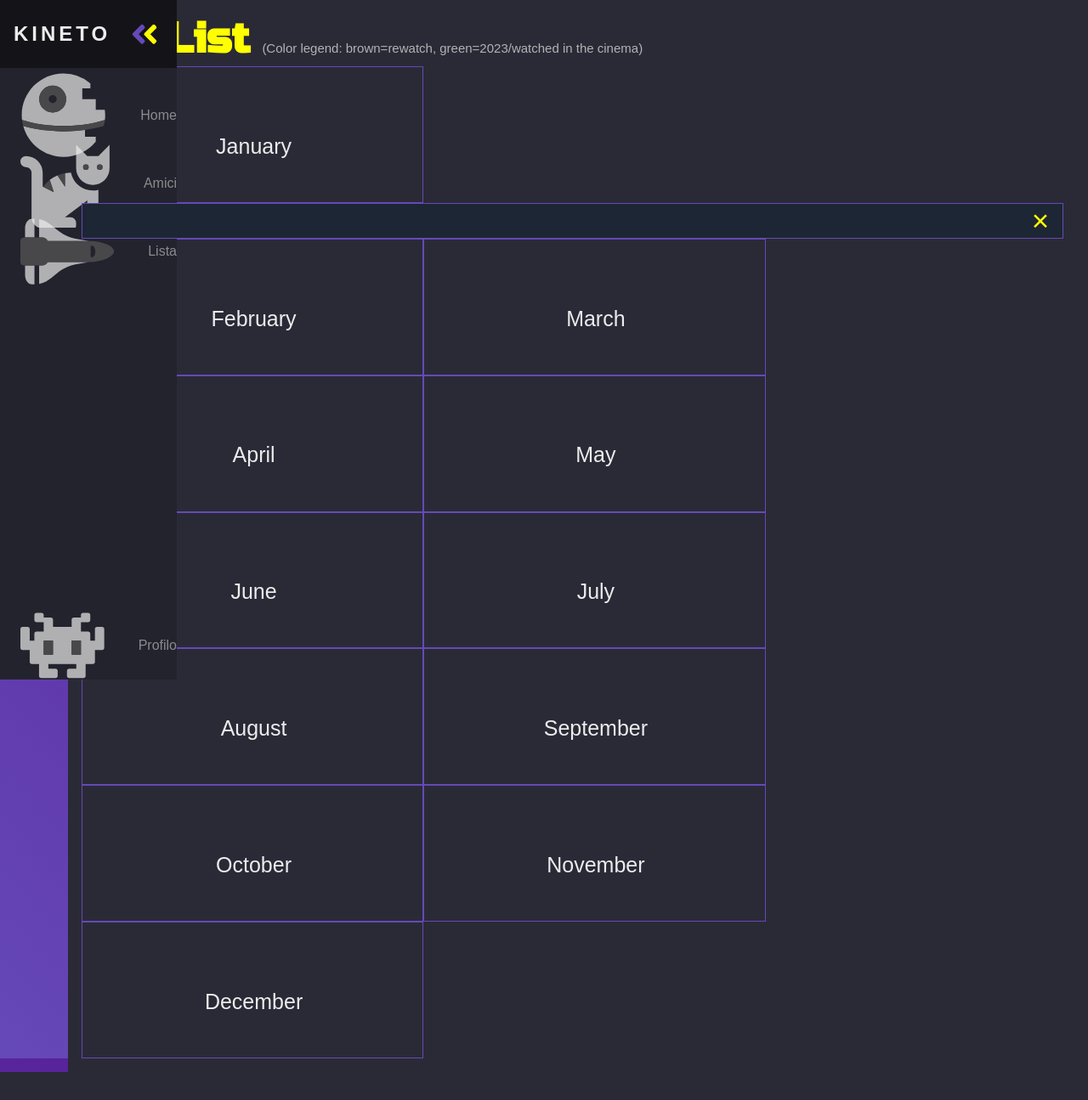
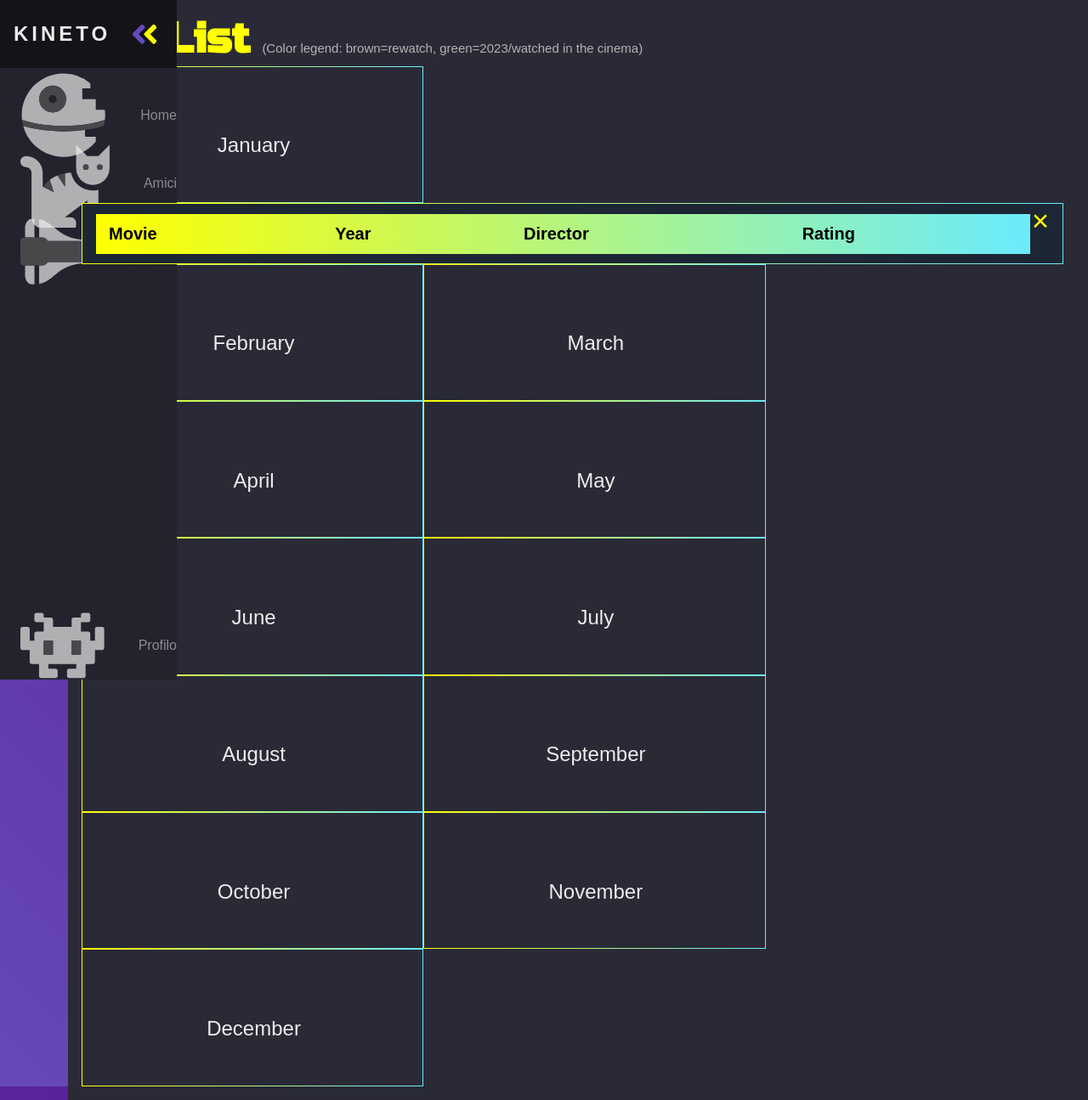
Before and after one commit to bergio13/webapp_v2, a Flask app: page /lista in a window 1280 px wide, after a click on "January". Shown: the whole page at 85% size. Before the commit the page ends 1262 px from the top, so only its background shows below. Run offline with Flask 3, Linux system fonts and the light colour scheme; lists and menus that the app fills with data are empty; some web fonts are replaced.

Commit message:
changed lista html and css and improved profile pg

```diff
--- a/app.py
+++ b/app.py
@@ -129,10 +129,16 @@ def profile():
             movies = get_movies(session['id'])
             length = len(movies)
             lenght_month = len(get_monthly_movies(session['id'], month_now))
+            rating = 0
+            genres = {}
+            for movie in movies:
+                rating += movie['rating']
+                genres[movie['genre']] = genres.get(movie['genre'], 0) + 1
+                favorite_genre = max(genres, key=genres.get)
         except:
             movies = []
             flash('Something went wrong, please refresh the page', category='error')
-        return render_template('profile.html', user=users[0], movies=movies, length = length, lmonth=lenght_month)
+        return render_template('profile.html', user=users[0], movies=movies, length = length, lmonth=lenght_month, avg_rating=round(rating/length, 2), favorite_genre=favorite_genre)
     return redirect('/login')
 
 @app.route('/logout')
--- a/static/css/style.css
+++ b/static/css/style.css
@@ -128,24 +128,28 @@ ul.add li {
   color: #0b0808;
 }
 
-/* -----------------------------------Grid styling----------------------------------------------------------------- */
+/* -----------------------------------List styling----------------------------------------------------------------- */
 .column {
   float: left;
   width: 24%;
-  padding: 45.5px 60px;
+  padding: 46.5px 60px;
   text-align: center;
   cursor: pointer;
   color: #ececec;
   background-color: #2a2a37;
   transition: 200ms ease;
-  border: #6649b8 1px solid;
+  border-width: 1px;
+  margin: 0px;
+  border-style: solid;
+  border-image: linear-gradient(to right, yellow, rgb(106, 235, 252)) 1 100%;
+  border-image-slice: 1;
 }
 
 .title {
-  font-size: 25px;
+  font-size: 24px;
   font-weight: normal;
   text-align: center;
-  margin-bottom: 2%;
+  margin-bottom: 2.3%;
   margin-left: 1%;
 }
 
@@ -161,7 +165,10 @@ ul.add li {
   display: none;
   overflow: hidden;
   background-color: #1d2634;
-  border: #6649b8 1px solid;
+  border-width: 1px;
+  border-style: solid;
+  border-image: linear-gradient(to right, yellow, rgb(106, 235, 252)) 1 100%;
+  border-image-slice: 1;
 }
 
 .row::after {
@@ -176,6 +183,43 @@ ul.add li {
   font-size: 35px;
   cursor: pointer;
   top: 0;
+}
+
+table {
+  width: 98%;
+  font-size: 20px;
+  text-align: left;
+  margin-top: 1%;
+  margin-bottom: 1%;
+  border-collapse: collapse;
+  border-width: 1px;
+}
+
+thead tr {
+  color: black;
+  text-align: left;
+  background: linear-gradient(to right, yellow, rgb(106, 235, 252));
+}
+
+th,
+td {
+  padding: 12px 15px;
+}
+
+tbody tr {
+  border-bottom: 1px solid #6649b8;
+}
+
+tbody tr:nth-child(even) {
+  background-color: #242e3e;
+}
+
+tbody tr:last-child {
+  border-bottom: 2px solid #6649b8;
+}
+
+tbody tr:hover {
+  background-color: #6649b8;
 }
 
 /* -----------------------------------Navbar styling----------------------------------------------------------------- */
@@ -529,19 +573,19 @@ select {
 }
 
 .card:first-child {
-  background-color: #2962ff;
+  background: linear-gradient(30deg, #ff00cc, #21eef5eb);
 }
 
 .card:nth-child(2) {
-  background-color: #00bfa5;
+  background: linear-gradient(30deg, #9feee1, #04927f);
 }
 
 .card:nth-child(3) {
-  background-color: #d50000;
+  background: linear-gradient(210deg, yellow, #08e43f);
 }
 
 .card:nth-child(4) {
-  background-color: #ff6d00;
+  background: linear-gradient(30deg, #c0b6bf, #c852da);
 }
 .card-inner {
   display: flex;
--- a/static/js/profile.js
+++ b/static/js/profile.js
@@ -31,6 +31,7 @@ async function main() {
   jsondata = await getJson("/data");
 
   jsondata.forEach((item) => {
+    console.log(item);
     if (genres[item.genre]) {
       genres[item.genre] += 1;
     } else {
--- a/templates/lista.html
+++ b/templates/lista.html
@@ -26,7 +26,7 @@
       <span onclick="this.parentElement.style.display='none';" class="closebtn"
         >&times;</span
       >
-      <ol>
+      <!--<ol>
         {% for movie in movies%} {% if dict_months[movie['v_date'].month] ==
         month %} {% if movie['rewatch']== 1 %}
         <li class="lista" style="color: brown">
@@ -37,10 +37,51 @@
 
         <li class="lista">
           {% endif %} {{movie['movie'].upper()}} ({{movie['p_year']}}) -
-          {{movie['director'].upper()}}, {{movie['genre']}}, {{movie['rating']}}
+          {{movie['director'].upper()}}, {{movie['rating']}}
         </li>
         {% endif %} {% endfor %}
-      </ol>
+      </ol>-->
+      <table>
+        <thead>
+          <tr>
+            <th>Movie</th>
+            <th>Year</th>
+            <th>Director</th>
+            <th>Rating</th>
+          </tr>
+        </thead>
+        <tbody>
+          {% for movie in movies%} {% if dict_months[movie['v_date'].month] ==
+          month %} {% if movie['rewatch']== 1 %}
+          <tr style="color: brown">
+            <td>{{movie['movie'].upper()}}</td>
+
+            <td>{{movie['p_year']}}</td>
+
+            <td>{{movie['director'].upper()}}</td>
+            <td>{{movie['rating']}}</td>
+          </tr>
+          {% elif movie['p_year'] == now %}
+          <tr style="color: green">
+            <td>{{movie['movie'].upper()}}</td>
+
+            <td>{{movie['p_year']}}</td>
+
+            <td>{{movie['director'].upper()}}</td>
+            <td>{{movie['rating']}}</td>
+          </tr>
+          {% else %}
+          <tr>
+            <td>{{movie['movie'].upper()}}</td>
+
+            <td>{{movie['p_year']}}</td>
+
+            <td>{{movie['director'].upper()}}</td>
+            <td>{{movie['rating']}}</td>
+          </tr>
+          {% endif %} {% endif %} {% endfor %}
+        </tbody>
+      </table>
     </div>
 
     {% endfor %}
--- a/templates/profile.html
+++ b/templates/profile.html
@@ -31,14 +31,14 @@
         <div class="card-inner">
           <h2>Favourite genre</h2>
         </div>
-        <h1>{{user.username}}</h1>
+        <h1>{{favorite_genre}}</h1>
       </div>
 
       <div class="card">
         <div class="card-inner">
           <h2>Average rating</h2>
         </div>
-        <h1>{{user.username}}</h1>
+        <h1>{{avg_rating}}</h1>
       </div>
     </div>
 
```
